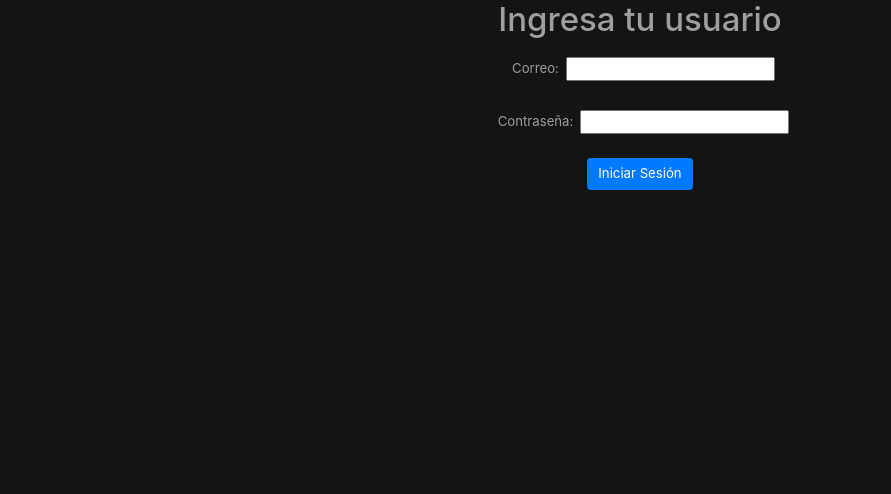
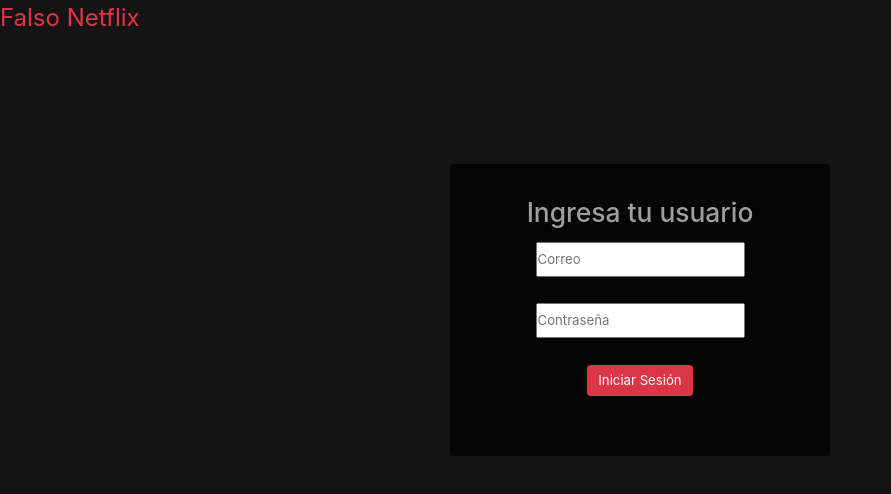
Before and after one commit to soyElSando/falso-netflix, a React (Create React App) app: page /Login in a window 1280 px wide. Shown: the top 494 px of the page, without its empty margins (0-891 px from the left). Built offline with nearby package versions, Linux system fonts and the light colour scheme.

Commit message:
estilos Login

```diff
--- a/src/features/Login/Login.jsx
+++ b/src/features/Login/Login.jsx
@@ -1,35 +1,40 @@
 import useLogin from "./useLogin"
+import './login.css'
 
 export const Login = () => {
 
   const {handleChange, handleSubmit, form} = useLogin()
 
 return <div className="text-center">
-    <h1>Ingresa tu usuario</h1>
-    <form className="p-2" onSubmit={handleSubmit}>
+    <div
+     className="text-danger logo">Falso Netflix</div>
+     <div className="form-wrapper">
+      <form className="p-3" onSubmit={handleSubmit}>
+        <div className="form-title mb-3 h2">Ingresa tu usuario</div>
         <div className="form-group">
-
-        <label className="p-2" for="email">Correo:</label>
           <input
           type="text"
           value={form.email}
           onChange={handleChange}
           name="email"
+          placeholder="Correo"
+          className="form-group w-90"
           />
         </div>
         <div className="form-group">
-        <label className="p-2" for="password">Contraseña:</label>
           <input
           type="password"
           value={form.password}
           onChange={handleChange}
           name="password"
+          placeholder="Contraseña"
+          className="form-group w-90"
         />
         </div>
-      <button type="submit" className="btn btn-primary">Iniciar Sesión</button>
-
+        <div className="form-group">
+          <button type="submit" className="btn btn-danger w-90">Iniciar Sesión</button>
+        </div>
       </form>
-
-    {/* <h5 color="white">{isAuth ? "Autenticado" : "No autenticado"}</h5> */}
+    </div>
   </div>;
 }
--- /dev/null
+++ b/src/features/Login/login.css
@@ -0,0 +1,19 @@
+.logo{
+    font-size : 24px;
+    text-align : left;
+}
+
+.form-wrapper{
+    position: flex;
+    margin: auto;
+    margin-top: 10%;
+    background-color: rgba(0,0,0,.75);
+    border-radius: 4px;
+    box-sizing: border-box;
+    padding: 20px 0 30px;
+    max-width: 380px ;
+}
+
+.form-group{
+    min-height: 35px;
+}
--- a/src/features/NavBar/NavBar.jsx
+++ b/src/features/NavBar/NavBar.jsx
@@ -19,7 +19,7 @@
   return (
     <nav className="navbar navbar-expand-lg navbar-dark fixed-top m-0 p-0">
         <h2 className="container-fluid navigationBar w-100">
-            <Link className="navbar-brand text-danger" to='/'>Falso Netflix</Link>
+            <Link className="navbar-brand text-danger logo" to='/'>Falso Netflix</Link>
             <button
                 className="navbar-toggler"
                 type="button"
--- a/src/features/NavBar/navBar.css
+++ b/src/features/NavBar/navBar.css
@@ -1,8 +1,13 @@
 .navigationBar{
-    background-image: linear-gradient(180deg,rgba(0,0,0,.8) 10%,transparent);
+    background-image: linear-gradient(180deg,rgba(0,0,0,.8) 60%,transparent);
     width: 100% !important;
 }
 
 .logout{
     opacity: 0.8;
 }
+
+.logo{
+    font-size : 24px;
+    text-align : left;
+}
```
Lines whose indentation alone changed are shown as unchanged.
